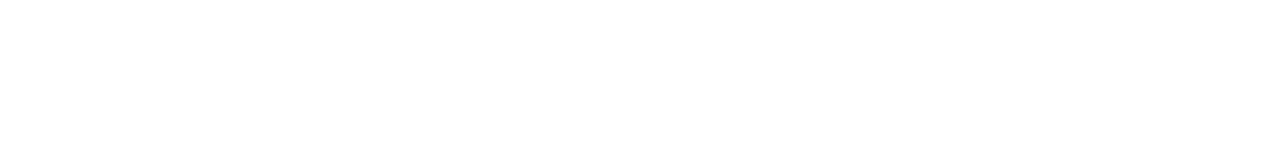
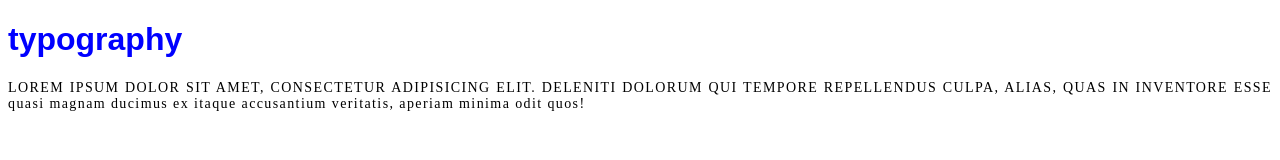
Before and after one commit to huseyinkarakullukcu52/10.Hafta, a plain HTML site: page typography.html in a window 1280 px wide. Drawn offline with Linux system fonts and the light colour scheme.

Commit message:
typography

```diff
--- a/typography.html
+++ b/typography.html
@@ -3,9 +3,29 @@
 <head>
     <meta charset="UTF-8">
     <meta name="viewport" content="width=device-width, initial-scale=1.0">
-    <title>Document</title>
+    <title>typography</title>
+    <style>
+        h1{
+            color: blue;
+            font-family: Arial, Helvetica, sans-serif;
+
+        }
+        p{
+            font-size: 14px;
+            text-align: justify;
+            letter-spacing: 0.1em;
+
+        }
+        p::first-line{
+            text-transform: uppercase;
+        }
+    </style>
 </head>
 <body>
+    <h1>typography</h1>
+    <p>
+        Lorem ipsum dolor sit amet, consectetur adipisicing elit. Deleniti dolorum qui tempore repellendus culpa, alias, quas in inventore esse quasi magnam ducimus ex itaque accusantium veritatis, aperiam minima odit quos!
+    </p>
 
 </body>
 </html>
```
